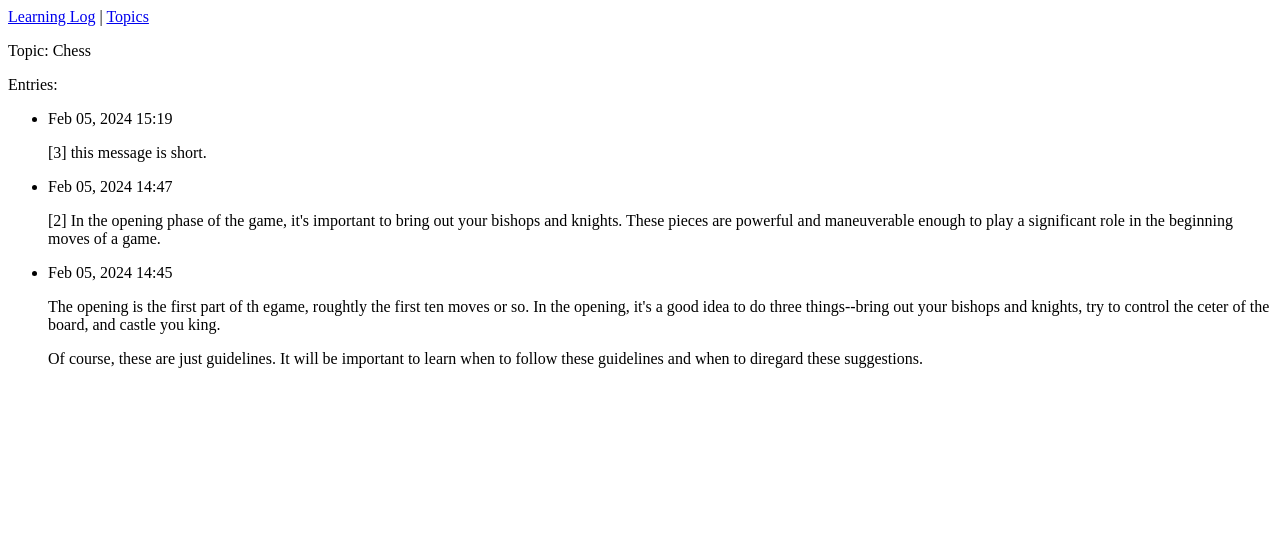
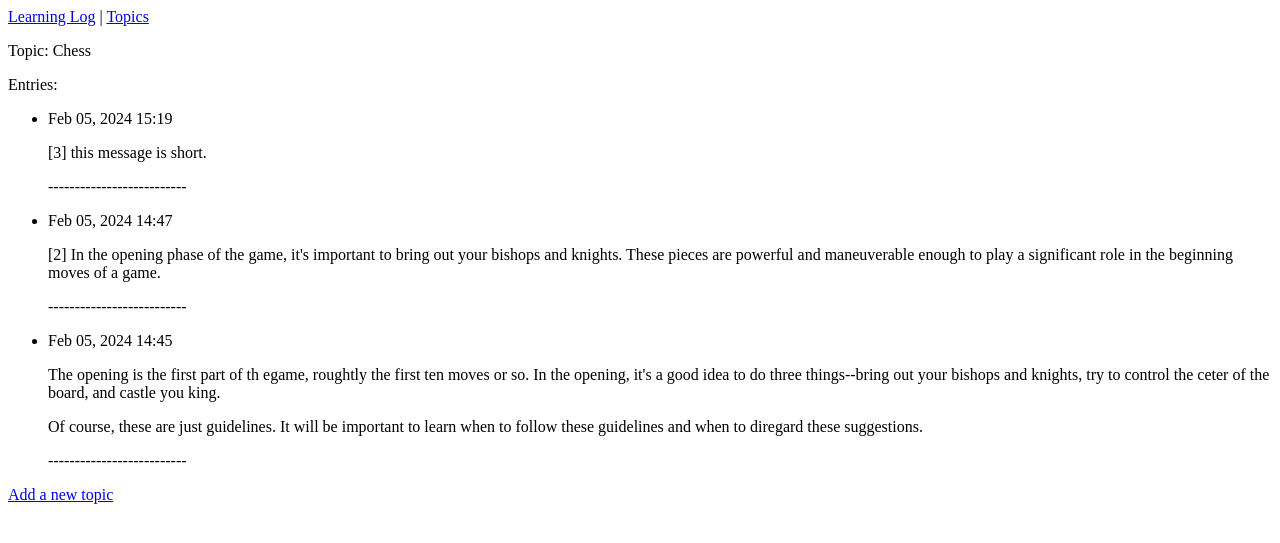
Before and after one commit to ArthurQiangLi/Practise_Web, a Django app: page /topics/1/ in a window 1280 px wide. Shown: the top 543 px of the page. Run offline with Django 5.2, Linux system fonts and the light colour scheme; data comes from the database, SQL or seed files in the repository; both versions use the stored data as it was after the commit.

Commit message:
c19, add new_topic function

```diff
--- a/learning_logs/templates/learning_logs/topic.html
+++ b/learning_logs/templates/learning_logs/topic.html
@@ -9,6 +9,7 @@
   <li>
     <p> {{ entry.date_added|date:'M d, Y H:i' }}</p>
     <p> {{ entry.text|linebreaks }}</p>
+    <P> --------------------------</P>
   </li>
   {% empty %}
   <li>
@@ -17,4 +18,6 @@
 {% endfor %}
 </ul>
 
+<a href="{% url 'learning_logs:new_topic' %}">Add a new topic</a>
+
 {% endblock content %}
--- a/learning_logs/urls.py
+++ b/learning_logs/urls.py
@@ -8,4 +8,5 @@ urlpatterns = [
     path(r'', views.index, name='index'),
     re_path(r"^topics/$", views.topics, name='topics'),
     re_path(r'^topics/(?P<topic_id>\d+)/$', views.topic, name='topic'),
+    re_path(r'^new_topic/$', views.new_topic, name='new_topic'),
 ]
--- a/learning_logs/views.py
+++ b/learning_logs/views.py
@@ -1,6 +1,9 @@
 from django.shortcuts import render
+from django.http import HttpResponseRedirect
+from django.urls import reverse
 
 from .models import Topic
+from .forms import TopicForm
 
 # Create your views here.
 def index(request):
@@ -19,3 +22,19 @@ def topic(request, topic_id):
     entries = topic.entry_set.order_by('-date_added') #show latest first
     context = {'topic':topic, 'entries':entries}
     return render(request, 'learning_logs/topic.html', context)
+
+def new_topic(request):
+    """add usr's new topic"""
+    if request.method != 'POST': #this is GET
+        form = TopicForm() # if not submitting a form, new a form
+        print('new topic Get')
+    else:# this is POST
+        print('new topic POST')
+        #POST submitted data
+        form = TopicForm(request.POST)
+        if form.is_valid():
+            form.save()
+            return HttpResponseRedirect(reverse('learning_logs:topics'))
+
+    context = {'form':form}
+    return render(request, 'learning_logs/new_topic.html', context)
```
Also changed, not shown: learning_logs/forms.py (added, +8 -0 lines), learning_logs/templates/learning_logs/new_topic.html (added, +12 -0 lines), db.sqlite3.
